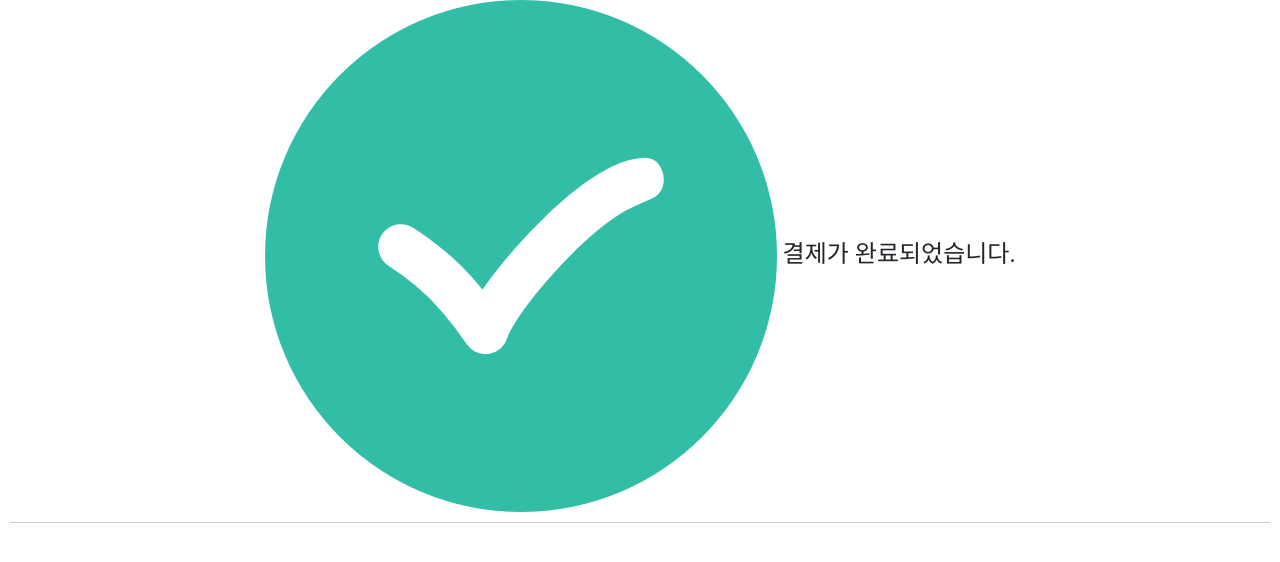
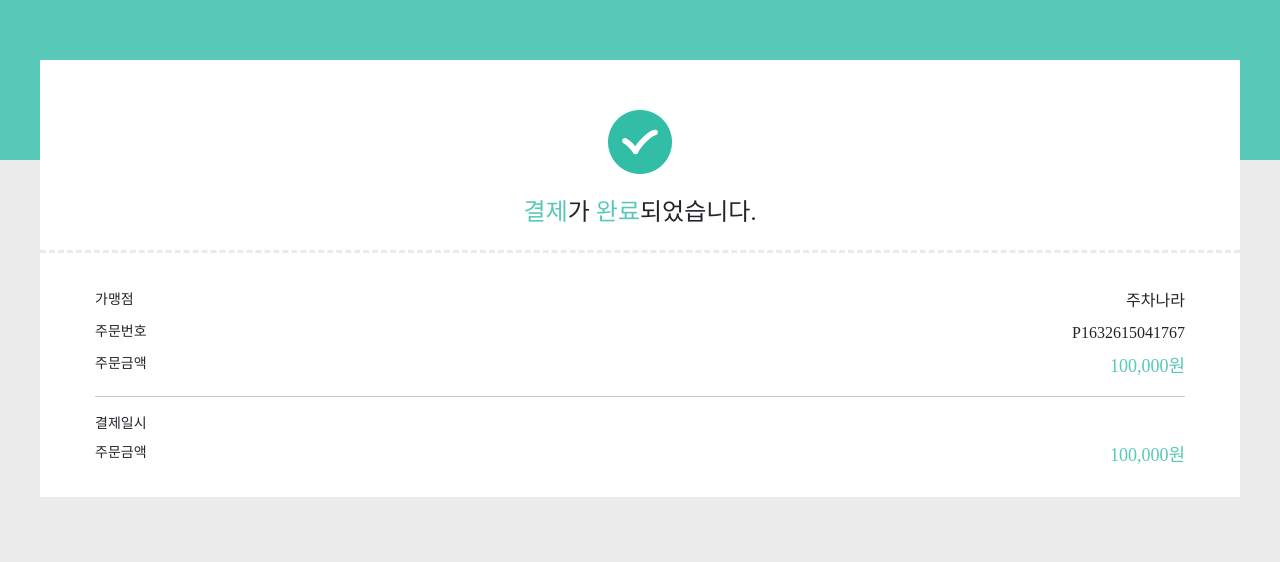
Before and after one commit to Innovation-Programming/shareParking, a Django app: page /map/pay/complete in a window 1280 px wide. Shown: the top 562 px of the page. Run offline with Django 3.2, Linux system fonts and the light colour scheme; some libraries are stand-ins or nearby versions; some web fonts are replaced.

Commit message:
add payment complete template

```diff
--- a/shareParking-Django/templates/map/pay.html
+++ b/shareParking-Django/templates/map/pay.html
@@ -186,7 +186,7 @@
         let tel = "{{ personal.phone }}"
         let addr = "{{ personal.addr }}"
         let postcode = "{{ personal.postcode }}"
-        let mid = "pamyent_" + new Date().getTime()
+        let mid = "P" + new Date().getTime()
         if(name.length < 1 || method.length < 1) {
             alert("먼저 결제수단/포인트를 선택하세요.")
             return -1;
--- a/shareParking-Django/templates/map/pay_complete.html
+++ b/shareParking-Django/templates/map/pay_complete.html
@@ -3,45 +3,125 @@
 {% block content %}
 <style>
     body {
+        background-color:#ececec;
+    }
+    #background {
+        background-color: #58C9B9;
+        position:absolute;
+        top:0px;
+        height:20vh;
+        width:100%;
+        z-index: -999;
+    }
+
+    #content {
         font-family:넥슨 고딕;
+        background-color: white;
+        margin: 60px 40px;
     }
-    #header {
+    #content > #header {
         height:20vh;
         min-height:150px;
         max-height:200px;
         display: table;
         width:100%;
+        margin-bottom: 20px;
     }
 
-    #header > #message {
+    #content > #header > #message {
         display:table-cell;
         text-align: center;
         vertical-align: middle;
         font-size: 24px;
     }
-
-    #header > #message > #status_icon {
+    #content > #header > #message > #bold {
+        font-family: 넥슨 고딕 bold;
+        color: #58C9B9;
+    }
+    #content > #header > #message > #status_icon {
+        width: 64px;
+        height: auto;
+        margin-top: 50px;
+        margin-bottom: 20px;
 
     }
 
-    hr {
-        margin: 10px 10px;
+    #content > #body {
+        padding:20px 25px;
     }
+
+    #content > #body > #row > #bold {
+        font-family: 넥슨 고딕 bold;
+        color: #58C9B9;
+        font-size: 18px;
+    }
+
+
+    #content > hr {
+        border: none;
+        border-top: 3px dashed rgb(173, 173, 173);
+        color: #fff;
+        background-color: #fff;
+        height: 1px;
+        width: 100%;
+    }
+
+
+
+    .left-col {
+        text-align: left;
+
+        font-size: 14px;
+    }
+
+    .right-col {
+        text-align: right;
+
+        font-size: 16px;
+    }
+
 </style>
+<div id="background">
 
+</div>
+
+<div id="content">
     <div id="header">
         <span id="message">
 
             <img src="{% static 'icon/pay_ok.png' %}" id="status_icon" />
-        결제가 완료되었습니다.
+            <br>
+            <span id="bold">결제</span>가 <span id="bold">완료</span>되었습니다.
         </span>
     </div>
 
     <hr>
-<div id="body">
-
+    <div class="container" id="body">
+        <div class="row mb-2" id="row">
+            <div class="col-4 left-col" >가맹점</div>
+            <div class="col-8 right-col">주차나라</div>
+        </div>
+        <div class="row mb-2" id="row">
+            <div class="col-4 left-col" >주문번호</div>
+            <div class="col-8 right-col" id="mid">P1632615041767</div>
+        </div>
+        <div class="row mb-2" id="row">
+            <div class="col-4 left-col" >주문금액</div>
+            <div class="col-8 right-col" id=bold>100,000원</div>
+        </div>
+        <hr>
+        <div class="row mb-2" id="row">
+            <div class="col-4 left-col" >결제일시</div>
+            <div class="col-8 right-col" id=bold></div>
+        </div>
+        <div class="row mb-2" id="row">
+            <div class="col-4 left-col" >주문금액</div>
+            <div class="col-8 right-col" id=bold>100,000원</div>
+        </div>
     </div>
     <div id="footer">
+</div>
+
 
 </div>
 {% endblock %}
```
Also changed, not shown: shareParking-Django/db.sqlite3. Lines whose indentation alone changed are shown as unchanged.
